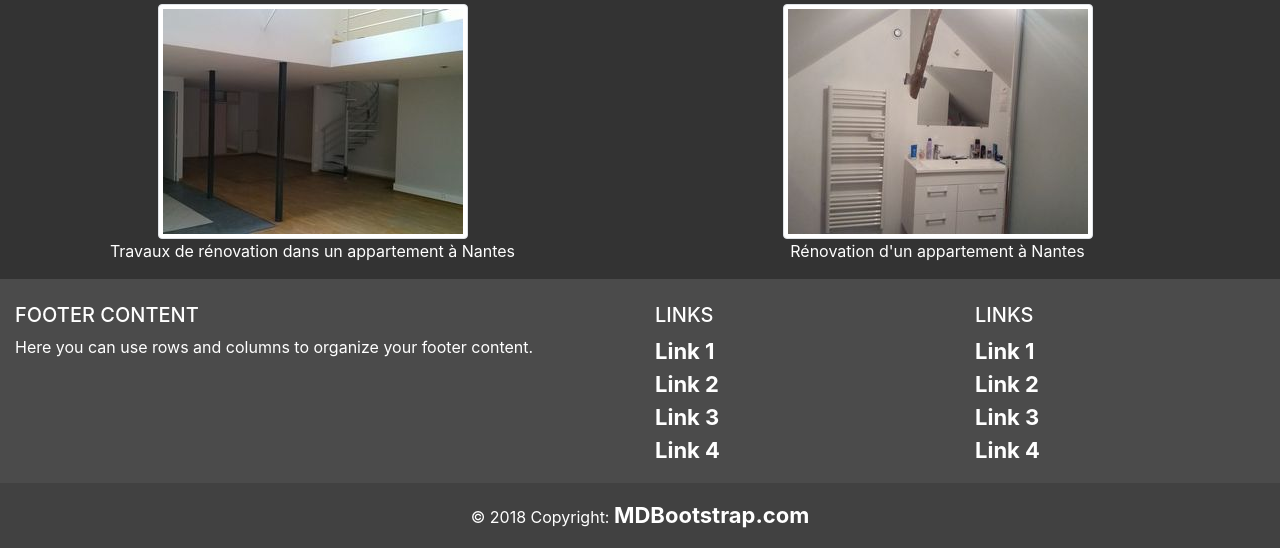
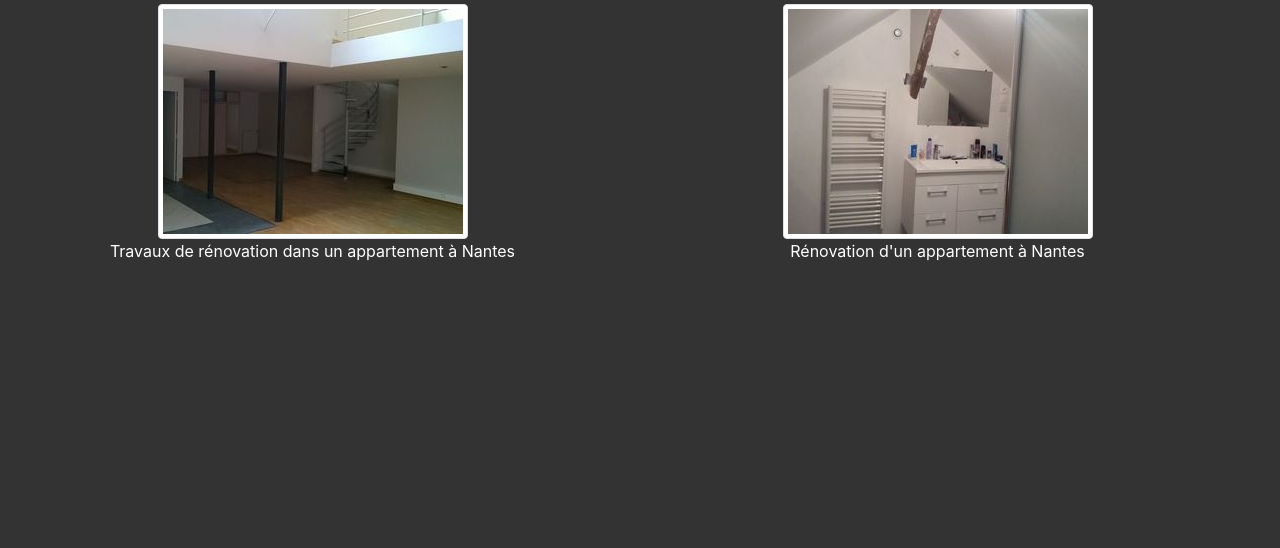
Before and after one commit to FabienMarti/LFJS-Projet-Groupe-PHP, a PHP site: page /?page=1 in a window 1280 px wide. Shown: the part 735-1283 px from the top of the page. After the commit the page ends 996 px from the top, so only its background shows below. Run offline with PHP 8.4, Linux system fonts and the light colour scheme; some libraries are stand-ins or nearby versions.

Commit message:
supp footer

```diff
--- a/assets/css/style.css
+++ b/assets/css/style.css
@@ -26,12 +26,6 @@ h1, h2 {
 .map {
     margin-right: 10%;
 }
-footer{
-    background-color:rgba(0, 0, 0, 0.705);
-}
-.footer-copyright{
-    background-color:rgba(0, 0, 0, 0.13);
-}
 /* Media queries */
 @media screen and (max-width: 640px){
     .map {
--- a/views/parts/footer.php
+++ b/views/parts/footer.php
@@ -1,52 +1,3 @@
-
-<footer class="page-footer font-small  pt-4">
-   <div class="container-fluid text-center text-md-left">
-       <div class="row">
-           <div class="col-md-6 mt-md-0 mt-3">
-               <h5 class="text-uppercase">Footer Content</h5>
-               <p>Here you can use rows and columns to organize your footer content.</p>
-           </div>
-           <hr class="clearfix w-100 d-md-none pb-3">
-           <div class="col-md-3 mb-md-0 mb-3">
-               <h5 class="text-uppercase">Links</h5>
-               <ul class="list-unstyled">
-                   <li>
-                       <a href="#!">Link 1</a>
-                   </li>
-                   <li>
-                       <a href="#!">Link 2</a>
-                   </li>
-                   <li>
-                       <a href="#!">Link 3</a>
-                   </li>
-                   <li>
-                       <a href="#!">Link 4</a>
-                   </li>
-               </ul>
-           </div>
-           <div class="col-md-3 mb-md-0 mb-3">
-               <h5 class="text-uppercase">Links</h5>
-               <ul class="list-unstyled">
-                   <li>
-                       <a href="#!">Link 1</a>
-                   </li>
-                   <li>
-                       <a href="#!">Link 2</a>
-                   </li>
-                   <li>
-                       <a href="#!">Link 3</a>
-                   </li>
-                   <li>
-                       <a href="#!">Link 4</a>
-                   </li>
-               </ul>
-           </div>
-       </div>
-   </div>
-   <div class="footer-copyright text-center py-3">© 2018 Copyright:
-       <a href="https://mdbootstrap.com/education/bootstrap/"> MDBootstrap.com</a>
-   </div>
-</footer>
        <!-- jQuery -->
        <script type="text/javascript" src="https://cdnjs.cloudflare.com/ajax/libs/jquery/3.5.1/jquery.min.js"></script>
        <!-- Bootstrap tooltips -->
```
